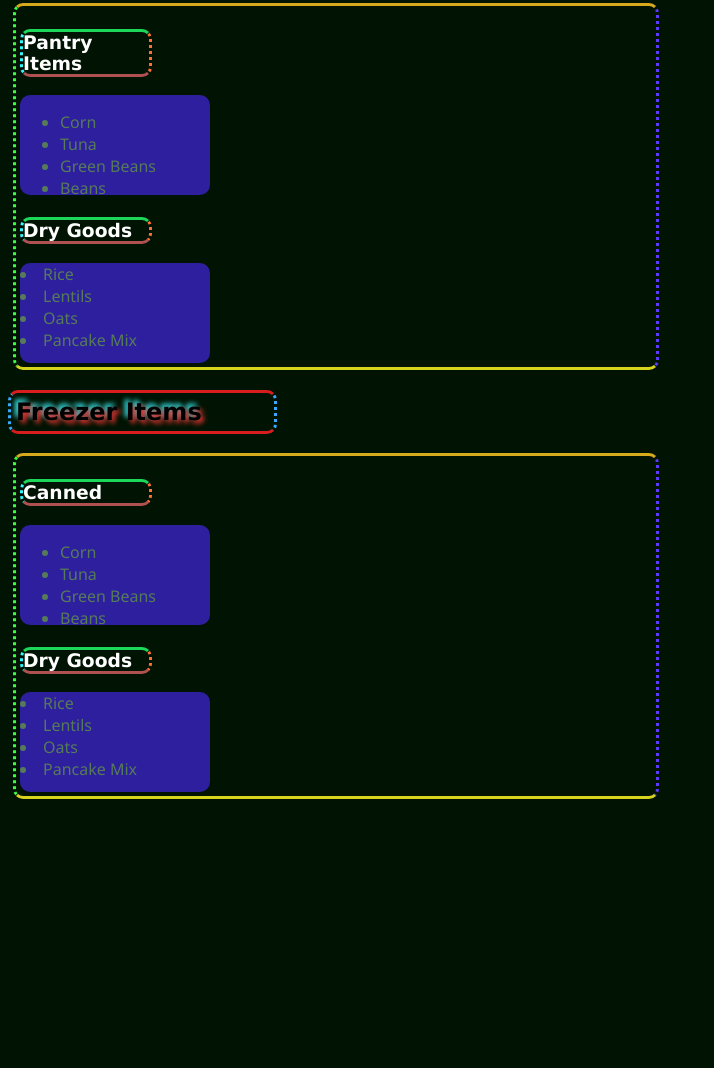
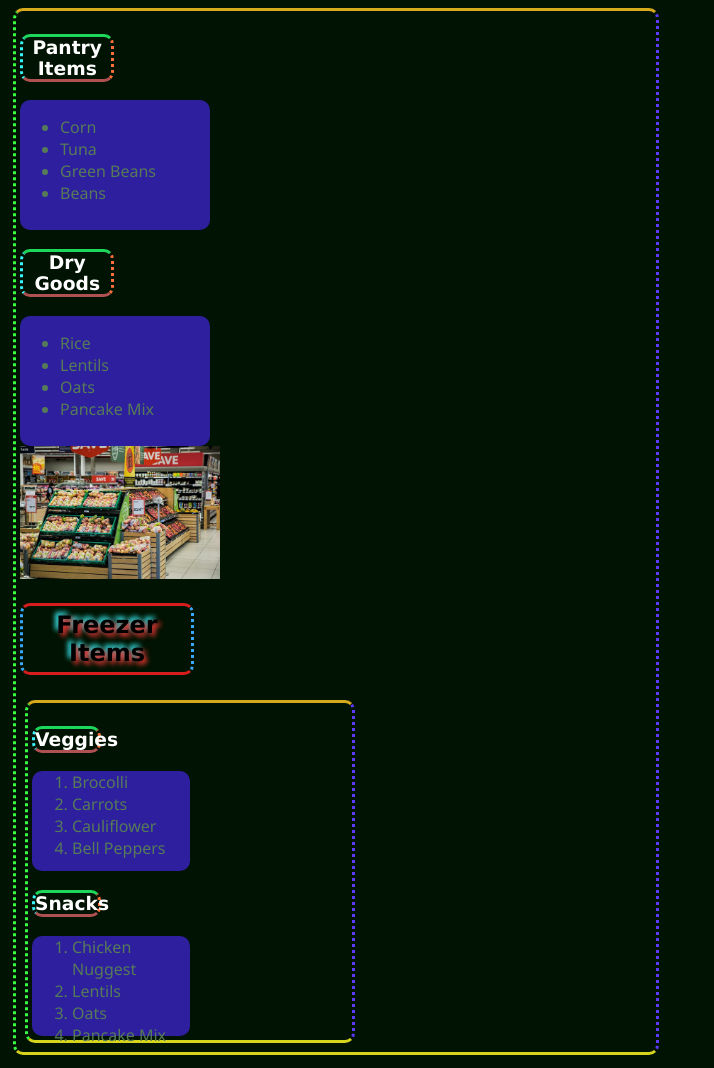
Before and after one commit to M4dave/groceryList, a plain HTML site: page index.html in a window 1280 px wide. Shown: the part 158-1226 px from the top of the page, without its empty margins (0-714 px from the left). Before the commit the page ends 965 px from the top, so only its background shows below. Drawn offline with Linux system fonts and the light colour scheme.

Commit message:
updated html css

```diff
--- a/index.html
+++ b/index.html
@@ -13,43 +13,51 @@
 
     <div class="pantryList">
 
-        <h3 id="h3">Pantry Items</h3>
-        <div class="cannedFoods">
+        <h3 id="dryItems">Pantry Items</h3>
+        <section class="pantryGoods">
             <ul>
                 <li>Corn</li>
                 <li>Tuna</li>
                 <li>Green Beans</li>
                 <li>Beans</li>
             </ul>
-        </div>
-        <h3 id="h3">Dry Goods</h3>
-        <div class="dryGoods">
+        </section>
+        <h3 id="dryItems">Dry Goods</h3>
+        <section class="pantryGoods">
+            <ul>
                 <li>Rice</li>
                 <li>Lentils</li>
                 <li>Oats</li>
                 <li>Pancake Mix</li>
+            </ul>
 
-        </div>
-    </div>
-    <h2 id="cannedFreezer">Freezer Items</h2>
-    <div class="pantryList">
-        <h3 id="h3">Canned</h3>
-        <div class="cannedFoods">
-            <ul>
-                <li>Corn</li>
-                <li>Tuna</li>
-                <li>Green Beans</li>
-                <li>Beans</li>
-            </ul>
-        </div>
-        <h3 id="h3">Dry Goods</h3>
-        <div class="dryGoods">
-            <li>Rice</li>
+        </section>
+        <section class="imgGrocery">
+            <img src="/groceryList/images/grocery.jpeg" alt="A picture of Grocery" width="200">
+        </section>
+    </section>
+    <h2 id="freezerItem">Freezer Items</h2>
+    <section class="pantryList">
+        <h3 id="h3">Veggies</h3>
+        <section class="veggiesSnacks">
+            <ol>
+                <li>Brocolli</li>
+                <li>Carrots</li>
+                <li>Cauliflower</li>
+                <li>Bell Peppers</li>
+            </ol>
+        </section>
+        <h3 id="h3">Snacks</h3>
+        <section class="veggiesSnacks">
+            <ol>
+                <li>Chicken Nuggest</li>
                 <li>Lentils</li>
                 <li>Oats</li>
                 <li>Pancake Mix</li>
+            </ol>
 
-        </div>
+
+        </section>
     </div>
 
 </body>
--- a/style.css
+++ b/style.css
@@ -14,20 +14,37 @@ h1 {
     border-right: 3px dotted hsl(251, 100%, 61%);
     border-top: 3px solid hsl(45, 76%, 48%);
 }
-h2{
+#cannedFreezer{
 
     font-family: Verdana, Geneva, Tahoma, sans-serif;
     text-shadow: 3px 3px 5px hsl(0, 100%, 61%), -3px -3px 5px hsl(182, 100%, 61%);
     /* border: 3px solid hsl(294, 35%, 57%); */
     border-radius: 10px;
     padding: 5px;
-    width: 20%;
+    width: 6%;
+    text-align: center;
     border-bottom: 3px solid hsl(0, 76%, 48%);
     border-left: 3px dotted hsl(206, 100%, 61%);
     border-right: 3px dotted hsl(206, 100%, 61%);
     border-top: 3px solid hsl(0, 76%, 48%);
 
 }
+#freezerItem{
+
+    font-family: Verdana, Geneva, Tahoma, sans-serif;
+    text-shadow: 3px 3px 5px hsl(0, 100%, 61%), -3px -3px 5px hsl(182, 100%, 61%);
+    /* border: 3px solid hsl(294, 35%, 57%); */
+    border-radius: 10px;
+    padding: 5px;
+    width: 25%;
+    text-align: center;
+    border-bottom: 3px solid hsl(0, 76%, 48%);
+    border-left: 3px dotted hsl(206, 100%, 61%);
+    border-right: 3px dotted hsl(206, 100%, 61%);
+    border-top: 3px solid hsl(0, 76%, 48%);
+
+}
+
 
 .pantryList{
     border: 1px solid hsl(0, 81%, 35%);
@@ -39,30 +56,31 @@ h2{
     border-left: 3px dotted hsl(123, 100%, 61%);
     border-right: 3px dotted hsl(251, 100%, 61%);
     border-top: 3px solid hsl(45, 76%, 48%);
+    display: inline-block;
+
 }
 
-.dryGoods {
+.pantryGoods {
     display: inline-block;
     background-color: hsl(247, 67%, 37%);
     color: hsl(123, 18%, 41%);
     font-family: 'Segoe UI', Tahoma, Geneva, Verdana, sans-serif;
     font-size: 1em;
     width: 30%;
-    height: 100px;
+    height: 130px;
     border-radius: 10px;
+}
+.veggiesSnacks {
 
-
-}
-.cannedFoods {
-    display: inline-block;
     background-color: hsl(247, 67%, 37%);
     color: hsl(123, 18%, 41%);
     font-family: 'Segoe UI', Tahoma, Geneva, Verdana, sans-serif;
     font-size: 1em;
-    width: 30%;
+    width: 50%;
     height: 100px;
     border-radius: 10px;
 }
+
 h3{
     font-family: 'Lucida Sans', 'Lucida Sans Regular', 'Lucida Grande', 'Lucida Sans Unicode', Geneva, Verdana, sans-serif;
     color: hsl(0, 0%, 100%);
@@ -72,4 +90,16 @@ h3{
     border-right: 3px dotted #ff7038;
     border-top: 3px solid #1dd75b;
     width: 20%;
+    text-align: center;
 }
+#dryItems{
+    font-family: 'Lucida Sans', 'Lucida Sans Regular', 'Lucida Grande', 'Lucida Sans Unicode', Geneva, Verdana, sans-serif;
+    color: hsl(0, 0%, 100%);
+    border-radius: 10px;
+    border-bottom: 3px solid #af5151;
+    border-left: 3px dotted #38f8ff;
+    border-right: 3px dotted #ff7038;
+    border-top: 3px solid #1dd75b;
+    width: 14%;
+    text-align: center;
+}
```
Lines whose indentation alone changed are shown as unchanged.
